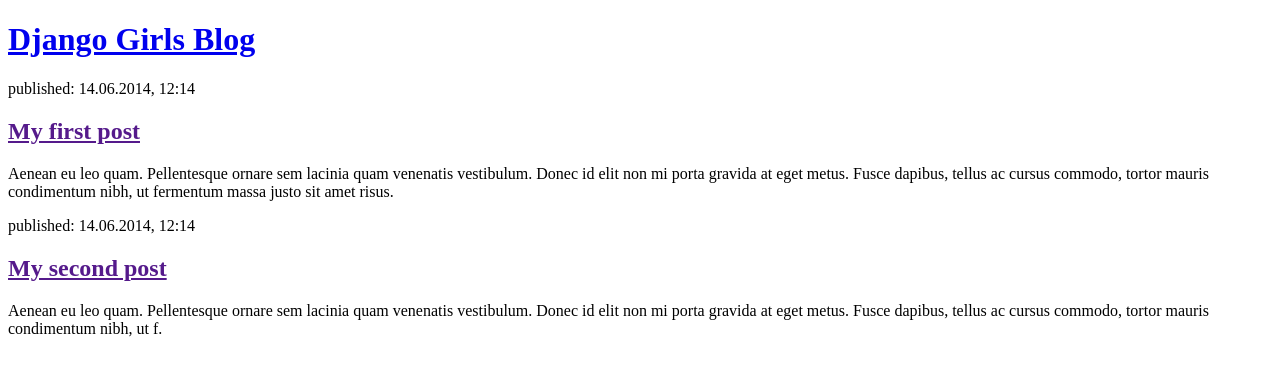
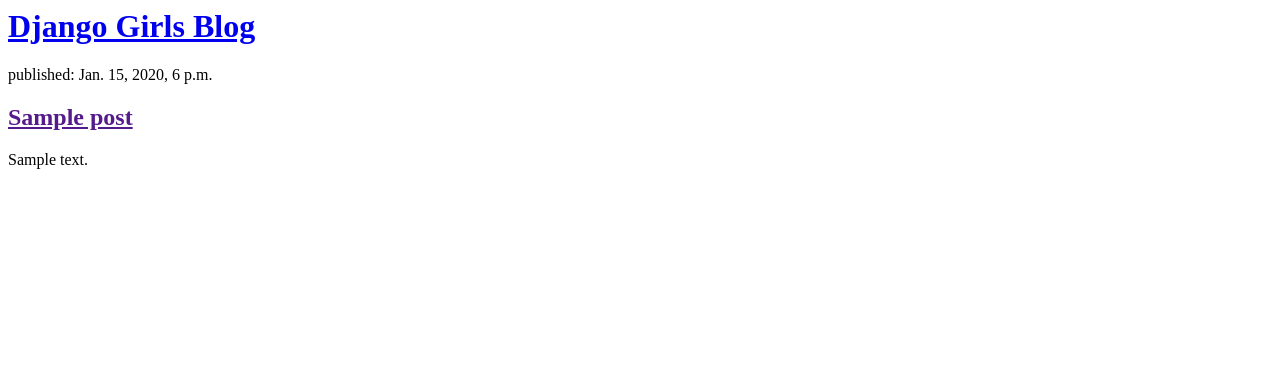
Before and after one commit to ElenaHaw/my-first-blog, a Django app: page / in a window 1280 px wide. Shown: the top 376 px of the page. Run offline with Django 3.2, Linux system fonts and the light colour scheme; tables that the repository leaves empty hold one stand-in row (values such as "Sample post").

Commit message:
Modified templates, posts are displaied from database

```diff
--- a/blog/templates/blog/post_list.html
+++ b/blog/templates/blog/post_list.html
@@ -1,5 +1,3 @@
-<!DOCTYPE html>
-<html>
 <head>
     <title>Django Girls blog</title>
 </head>
@@ -8,16 +6,11 @@
         <h1><a href="/">Django Girls Blog</a></h1>
     </header>
 
+    {% for post in posts %}
         <article>
-            <time>published: 14.06.2014, 12:14</time>
-            <h2><a href="">My first post</a></h2>
-            <p>Aenean eu leo quam. Pellentesque ornare sem lacinia quam venenatis vestibulum. Donec id elit non mi porta gravida at eget metus. Fusce dapibus, tellus ac cursus commodo, tortor mauris condimentum nibh, ut fermentum massa justo sit amet risus.</p>
+            <time>published: {{ post.published_date }}</time>
+            <h2><a href="">{{ post.title }}</a></h2>
+            <p>{{ post.text|linebreaksbr }}</p>
         </article>
-
-        <article>
-            <time>published: 14.06.2014, 12:14</time>
-            <h2><a href="">My second post</a></h2>
-            <p>Aenean eu leo quam. Pellentesque ornare sem lacinia quam venenatis vestibulum. Donec id elit non mi porta gravida at eget metus. Fusce dapibus, tellus ac cursus commodo, tortor mauris condimentum nibh, ut f.</p>
-        </article>
+    {% endfor %}
 </body>
-</html>
--- a/blog/views.py
+++ b/blog/views.py
@@ -1,5 +1,10 @@
 from django.shortcuts import render
+from django.utils import timezone
+from .models import Post
+
+
 
 # Create your views here.
 def post_list(request):
-    return render(request, 'blog/post_list.html',{})
+    posts = Post.objects.filter(published_date__lte=timezone.now()).order_by('published_date')
+    return render(request, 'blog/post_list.html',{'posts': posts})
--- a/mysite/urls.py
+++ b/mysite/urls.py
@@ -18,5 +18,5 @@ from django.urls import path, include
 
 urlpatterns = [
     path('admin/', admin.site.urls),
-    path('',include('blog.urls')),
+    path('', include('blog.urls')),
 ]
```
Lines whose indentation alone changed are shown as unchanged.
